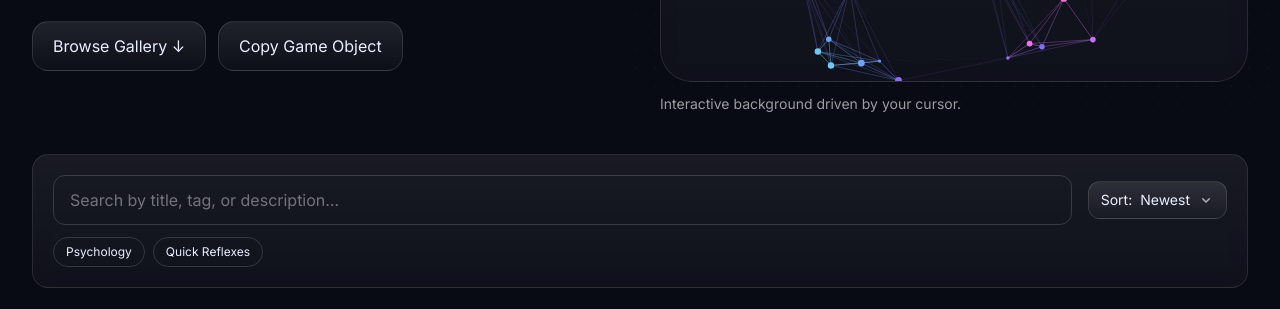
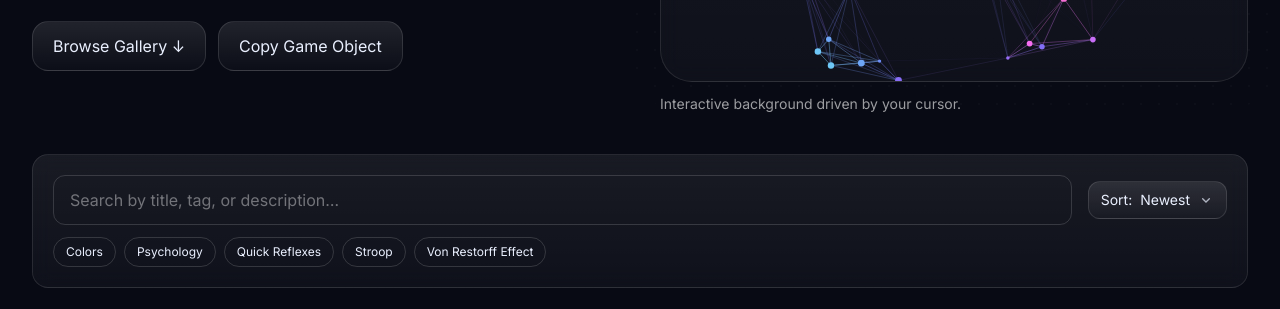
Before and after one commit to KewlAashish/AI-Gaming-Gallery, a plain HTML site: page index.html in a window 1280 px wide. Shown: the part 488-797 px from the top of the page. Drawn offline with nearby package versions, Linux system fonts and the light colour scheme.

Commit message:
(Aashish) Adding another game

```diff
--- a/index.html
+++ b/index.html
@@ -143,7 +143,8 @@
     <!-- ===================== DATA (Edit me) ===================== -->
     <script>
       const GAMES = [
-        { id:'color-clash', title:'Color Clash', subtitle:'A brutally addictive browser game that pits you against your own brain.', cover:'', description:'Welcome to Color Clash, a minimalist game that is deceptively simple to play but surprisingly difficult to master. It is a fast-paced test of your mental focus, designed to be the ultimate "just one more try" experience.', tags:['Quick Reflexes','Psychology'], links:{ play:'https://kewlaashish.github.io/Color-Clash/', code:'https://github.com/KewlAashish/Color-Clash' }, date:'2025-08-10' },
+        { id:'color-clash', title:'Color Clash', subtitle:'A brutally addictive browser game that pits you against your own brain.', cover:'', description:'Welcome to Color Clash, a minimalist game that is deceptively simple to play but surprisingly difficult to master. It is a fast-paced test of your mental focus, designed to be the ultimate "just one more try" experience.', tags:['Quick Reflexes','Psychology', 'Colors', 'Stroop'], links:{ play:'https://kewlaashish.github.io/Color-Clash/', code:'https://github.com/KewlAashish/Color-Clash' }, date:'2025-08-10' },
+        { id:'the-glitch', title:'The Glitch', subtitle:'A Test of Perception', cover:'', description:'A fast-paced game based on the psychological Von Restorff effect. Challenge your focus by finding the single different tile in the grid before the timer runs out.', tags:['Quick Reflexes','Psychology', 'Colors', 'Von Restorff Effect'], links:{ play:'https://kewlaashish.github.io/The-Glitch/', code:'https://github.com/KewlAashish/The-Glitch' }, date:'2025-08-16' },
       ];
     </script>
 
```
